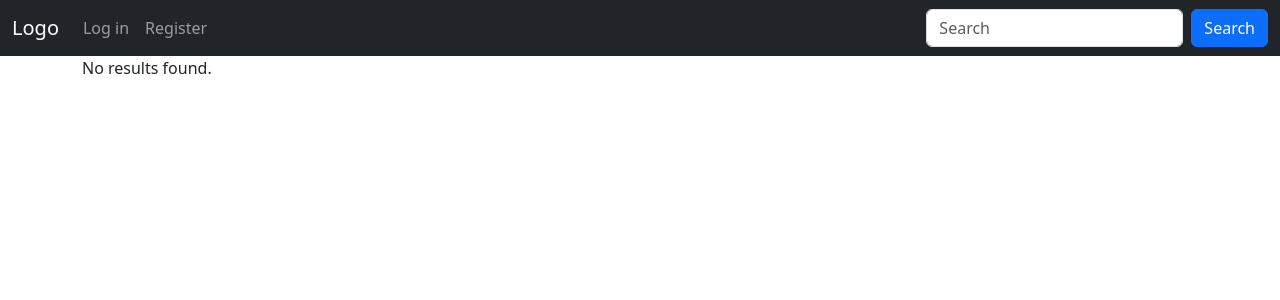
After one commit to Carepred009/ApplianceInventory, a Django app: page /search_result/ in a window 1280 px wide. The commit adds this page. Shown: the top 300 px of the page. Run offline with Django 5.2, Linux system fonts and the light colour scheme.

Commit message:
Create a search button but yet finish the design

```diff
--- a/InventoryProject/InventoryApp/templates/base.html
+++ b/InventoryProject/InventoryApp/templates/base.html
@@ -29,9 +29,9 @@
         </li>
           {%endif%}
       </ul>
-      <form class="d-flex">
-        <input class="form-control me-2" type="text" placeholder="Search">
-        <button class="btn btn-primary" type="button">Search</button>
+      <form class="d-flex" action="{% url 'search' %}" method="get">
+        <input name="q" class="form-control me-2" type="text" placeholder="Search">
+        <button class="btn btn-primary" type="submit">Search</button>
       </form>
     </div>
   </div>
--- /dev/null
+++ b/InventoryProject/InventoryApp/templates/search.html
@@ -0,0 +1,19 @@
+{%extends 'base.html'%}
+
+
+{%block content%}
+<div class="container">
+  <div class="form-group">
+   {% if results %}
+    <ul>
+        {% for stock in results %}
+            <li>{{ stock.product.product_name }} - {{ stock.actual_count }}</li>
+        {% endfor %}
+    </ul>
+{% else %}
+    <p>No results found.</p>
+{% endif %}
+    </div>
+</div>
+
+{%endblock%}
--- a/InventoryProject/InventoryApp/urls.py
+++ b/InventoryProject/InventoryApp/urls.py
@@ -1,6 +1,6 @@
 from django.urls import path
 
-from .views import BaseView, CustomerView, CategoryView, SupplierView, ProductView ,StocksView
+from .views import BaseView, CustomerView, CategoryView, SupplierView, ProductView ,StocksView,SearchResultView
 
 from django.contrib.auth import views as auth_views
 
@@ -16,5 +16,5 @@ urlpatterns = [
 
     path('logout/', auth_views.LogoutView.as_view(), name="logout"),
 
-
+    path('search_result/',SearchResultView.as_view(), name="search")
 ]
--- a/InventoryProject/InventoryApp/views.py
+++ b/InventoryProject/InventoryApp/views.py
@@ -12,8 +12,37 @@ from .forms import CustomerForm, CategoryForm, SupplierForm, ProductForm
 
 from django.views.generic import TemplateView, CreateView, ListView
 
-from django.db.models import Sum, F
+from django.db.models import Sum, F, Q
+
+
 # Create your views here.
+
+
+
+class SearchResultView(ListView):
+    model = Stocks
+    template_name = 'search.html'
+    context_object_name = 'results'
+    def get_queryset(self):
+        query = self.request.GET.get("q")
+        if query:
+            return Stocks.objects.filter(
+                Q(product__product_name__icontains=query) #| Q(product__product_name__icontains=query)
+            )
+        else:
+            return Stocks.objects.none() # Or `.all()` if you want to show everything by default
+
+
+'''
+    def get_queryset(self):
+        return Stocks.objects.filter(
+
+            Q(product__product_name__icontains="Refrigator") | Q(product__product_name__icontains="Washing")
+        )
+'''
+    #def get_queryset(self):
+       # return  Stocks.objects.filter(product__product_name__icontains="Refrigator")
+    #queryset =  Stocks.objects.filter(product__product_name__icontains="Refrigator") #the product__ the Foreign key relation between Stocks and Product models #prodduct_name__ is from the Product model
 
 
 
--- a/InventoryProject/InventoryProject/settings.py
+++ b/InventoryProject/InventoryProject/settings.py
@@ -10,6 +10,7 @@ For the full list of settings and their values, see
 https://docs.djangoproject.com/en/5.2/ref/settings/
 """
 import os.path
+import os
 from pathlib import Path
 
 from decouple import config
@@ -124,7 +125,7 @@ USE_TZ = True
 # Static files (CSS, JavaScript, Images)
 # https://docs.djangoproject.com/en/5.2/howto/static-files/
 
-STATIC_URL = '/static/'
+STATIC_URL = 'static/'
 
 MEDIA_URL = '/media/'
 MEDIA_ROOT = os.path.join(BASE_DIR, 'media')
```
